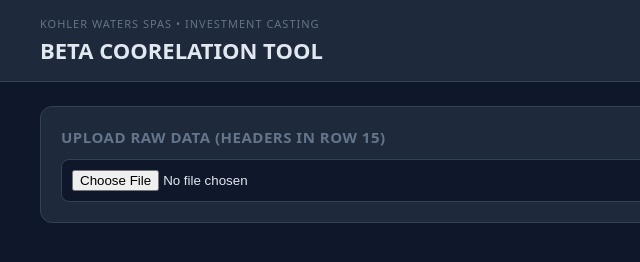
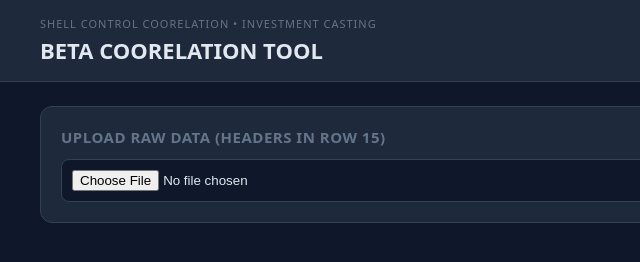
Before and after one commit to b5cftzrh6s-rgb/BETA-COORELATION, a plain HTML site: page index.html in a window 1280 px wide. Shown: the full height of the page, 0-640 px from the left. Drawn offline with nearby package versions, Linux system fonts and the light colour scheme.

Commit message:
Update header text in index.html

```diff
--- a/index.html
+++ b/index.html
@@ -174,7 +174,7 @@
 <div class="header">
     <div style="max-width:1200px; margin:0 auto; display:flex; align-items:center; justify-content:space-between;">
         <div>
-            <div style="font-size:11px; color:#64748b; letter-spacing:1px;">KOHLER WATERS SPAS • INVESTMENT CASTING</div>
+            <div style="font-size:11px; color:#64748b; letter-spacing:1px;">SHELL CONTROL COORELATION • INVESTMENT CASTING</div>
             <h1 style="margin:4px 0 0; font-size:22px; font-weight:700;">BETA COORELATION TOOL</h1>
         </div>
         <div style="display:flex; gap:8px;">
```
